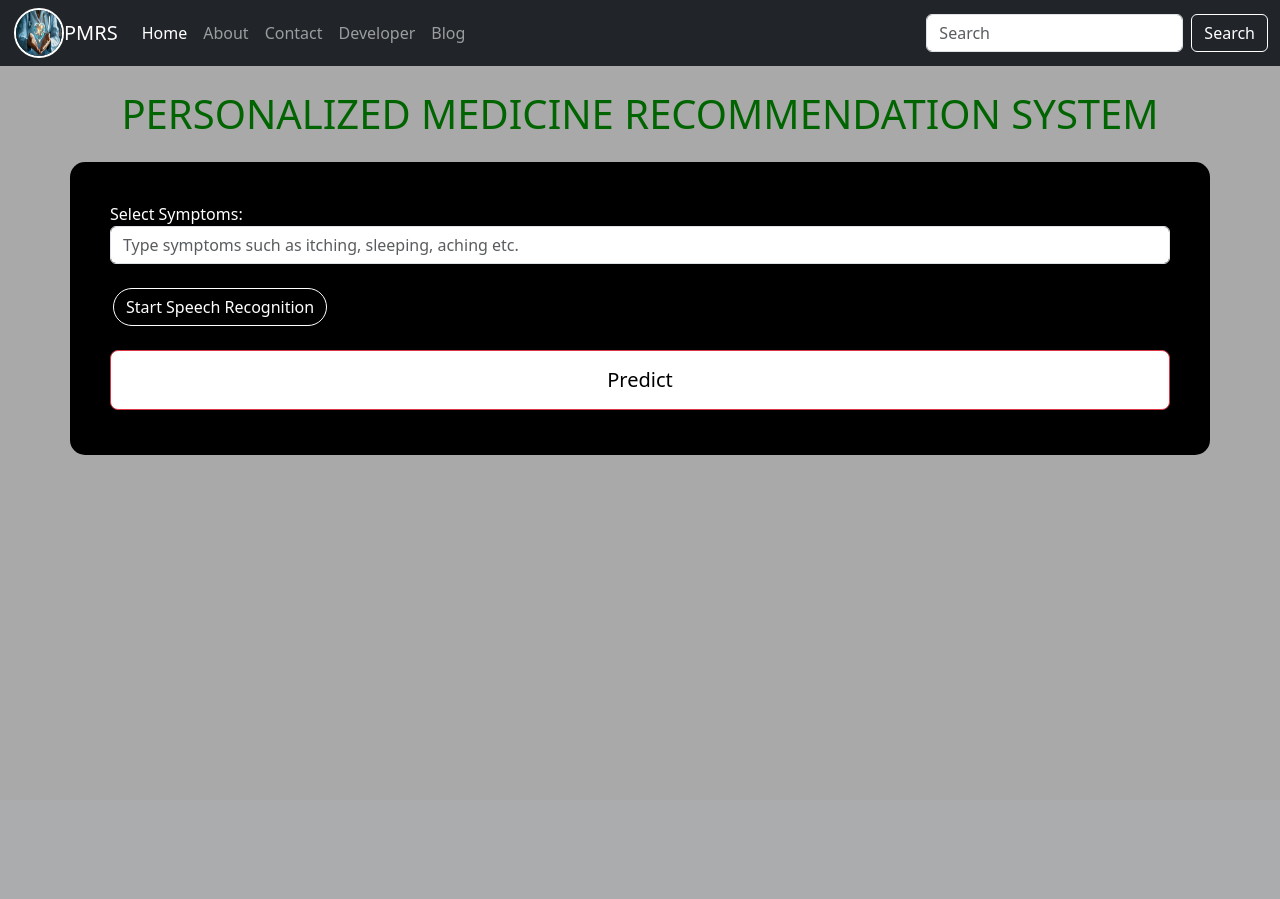
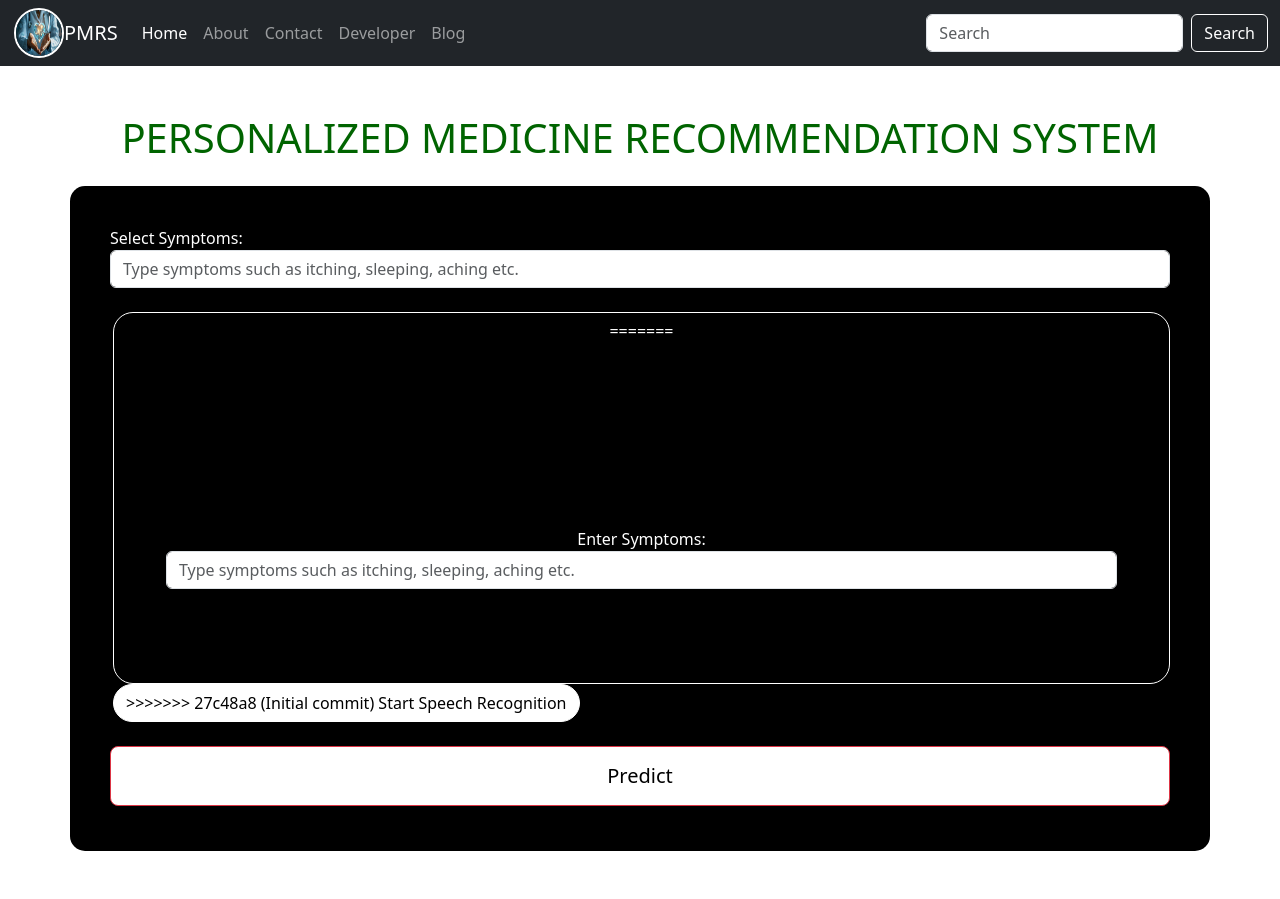
Before and after one commit to Munaf-G/PMRS, a Python web app: template templates/index.html in a window 1280 px wide. Before the commit the page ends 455 px from the top, so only its background shows below. Run offline with Jinja, Linux system fonts and the light colour scheme; the template is opened without the code that fills it, so the values that code supplies are empty.

Commit message:
Initial commit

```diff
--- a/main.py
+++ b/main.py
@@ -9,6 +9,10 @@ app = Flask(__name__)
 
 
 
+<<<<<<< HEAD
+=======
+
+>>>>>>> 27c48a8 (Initial commit)
 # load databasedataset===================================
 sym_des = pd.read_csv("datasets/symtoms_df.csv")
 precautions = pd.read_csv("datasets/precautions_df.csv")
--- a/templates/index.html
+++ b/templates/index.html
@@ -7,8 +7,16 @@
     <link href="https://cdn.jsdelivr.net/npm/bootstrap@5.3.1/dist/css/bootstrap.min.css" rel="stylesheet" integrity="sha384-4bw+/aepP/YC94hEpVNVgiZdgIC5+VKNBQNGCHeKRQN+PtmoHDEXuppvnDJzQIu9" crossorigin="anonymous">
     <style>
         body {
+<<<<<<< HEAD
             background-color: darkgrey; /* Set background color to red */
             color: white; /* Set default text color to white */
+=======
+            background-image: url("{{ url_for('static', filename='back.jpg') }}");
+            background-size: cover;
+            background-position: center;
+            background-repeat: repeat;
+            color: white;
+>>>>>>> 27c48a8 (Initial commit)
         }
 
         .logo {
@@ -98,6 +106,7 @@
     </nav>
 
     <!-- Main form of page -->
+<<<<<<< HEAD
     <h1 class="mt-4 my-4 text-center" style="color: darkgreen;">PERSONALIZED MEDICINE RECOMMENDATION SYSTEM</h1>
     <div class="container my-4 mt-4" style="background: black; color: white; border-radius: 15px; padding: 40px;">
         <form action="/predict" method="post">
@@ -107,6 +116,17 @@
             </div>
             <br>
             <button type="button" id="startSpeechRecognition" class="btn btn-primary" style="background: black; color: white; margin-left:3px;border:1px solid white; border-radius:20px;">
+=======
+    <h1 class="mt-4 my-4 text-center" style="color: black;">PERSONALIZED MEDICINE RECOMMENDATION SYSTEM</h1>
+    <div class="container my-4 mt-4" style="background: black; color: white; border-radius: 15px; padding: 40px;">
+        <form action="/predict" method="post">
+            <div class="form-group">
+                <label for="symptoms">Enter Symptoms:</label>
+                <input type="text" class="form-control" id="symptoms" name="symptoms" placeholder="Type symptoms such as itching, sleeping, aching etc.">
+            </div>
+            <br>
+            <button type="button" id="startSpeechRecognition" class="btn btn-primary" style="background: white; color: black; margin-left:3px;border:1px solid white; border-radius:20px;">
+>>>>>>> 27c48a8 (Initial commit)
                 Start Speech Recognition
             </button>
             <br>
@@ -125,7 +145,11 @@
 
     {% if predicted_disease %}
     <!-- Results -->
+<<<<<<< HEAD
     <h1 class="text-center my-4 mt-4" style="color: darkgreen;">MEDICAL RECOMMENDATIONS</h1>
+=======
+    <h1 class="text-center my-4 mt-4" style="color: black;">MEDICAL RECOMMENDATIONS</h1>
+>>>>>>> 27c48a8 (Initial commit)
     <div class="container">
         <div class="result-container">
             <!-- Buttons to toggle display -->
@@ -133,7 +157,11 @@
             <button class="toggle-button" data-bs-toggle="modal" data-bs-target="#descriptionModal" style="padding:4px; margin: 5px 40px 5px 0; font-size:20px;font-weight:bold; width:140px; border-radius:5px; background:black;color:white;">Description</button>
             <button class="toggle-button" data-bs-toggle="modal" data-bs-target="#precautionModal" style="padding:4px; margin: 5px 40px 5px 0; font-size:20px;font-weight:bold; width:140px; border-radius:5px; background:black;color:white;">Precaution</button>
             <button class="toggle-button" data-bs-toggle="modal" data-bs-target="#medicationsModal" style="padding:4px; margin: 5px 40px 5px 0; font-size:20px;font-weight:bold; width:140px;border-radius:5px; background:black;color:white;">Medications</button>
+<<<<<<< HEAD
             <button class="toggle-button" data-bs-toggle="modal" data-bs-target="#workoutsModal" style="padding:4px; margin: 5px 40px 5px 0; font-size:20px;font-weight:bold; width:140px; border-radius:5px; background:black;color:white;">Workouts</button>
+=======
+
+>>>>>>> 27c48a8 (Initial commit)
             <button class="toggle-button" data-bs-toggle="modal" data-bs-target="#dietsModal" style="padding:4px; margin: 5px 40px 5px 0; font-size:20px;font-weight:bold; width:140px; border-radius:5px; background:black;color:white;">Diets</button>
         </div>
     </div>
@@ -209,6 +237,7 @@
         </div>
     </div>
 
+<<<<<<< HEAD
     <!-- Workouts Modal -->
     <div class="modal fade" id="workoutsModal" tabindex="-1" aria-labelledby="workoutsModalLabel" aria-hidden="true">
         <div class="modal-dialog">
@@ -227,6 +256,10 @@
             </div>
         </div>
     </div>
+=======
+
+
+>>>>>>> 27c48a8 (Initial commit)
 
     <!-- Diets Modal -->
     <div class="modal fade" id="dietsModal" tabindex="-1" aria-labelledby="dietsModalLabel" aria-hidden="true">
@@ -247,6 +280,7 @@
         </div>
     </div>
 
+<<<<<<< HEAD
     <script>
         const startSpeechRecognitionButton = document.getElementById('startSpeechRecognition');
         const transcriptionDiv = document.getElementById('transcription');
@@ -270,6 +304,34 @@
             recognition.start();
         }
     </script>
+=======
+  <script>
+    const startSpeechRecognitionButton = document.getElementById('startSpeechRecognition');
+    const transcriptionDiv = document.getElementById('transcription');
+    const symptomsInput = document.getElementById('symptoms');  // Get the input field
+
+    startSpeechRecognitionButton.addEventListener('click', startSpeechRecognition);
+
+    function startSpeechRecognition() {
+        const recognition = new webkitSpeechRecognition(); // Use webkitSpeechRecognition for compatibility
+
+        recognition.lang = 'en-US'; // Set the language for recognition
+
+        recognition.onresult = function (event) {
+            const result = event.results[0][0].transcript;
+            transcriptionDiv.textContent = result; // Optional: Display transcribed text in the div
+            symptomsInput.value = result;  // Insert recognized text into the input field
+        };
+
+        recognition.onend = function () {
+            console.log('Speech recognition ended.');
+        };
+
+        recognition.start();
+    }
+</script>
+
+>>>>>>> 27c48a8 (Initial commit)
 
     <script src="https://cdn.jsdelivr.net/npm/bootstrap@5.3.1/dist/js/bootstrap.bundle.min.js" integrity="sha384-HwwvtgBNo3bZJJLYd8oVXjrBZt8cqVSpeBNS5n7C8IVInixGAoxmnlMuBnhbgrkm" crossorigin="anonymous"></script>
 </body>
```
Also changed, not shown: static/back.jpg (added), static/red.jpg (added), static/result 1.png (added), static/result 2.png (added), 4 other files.
